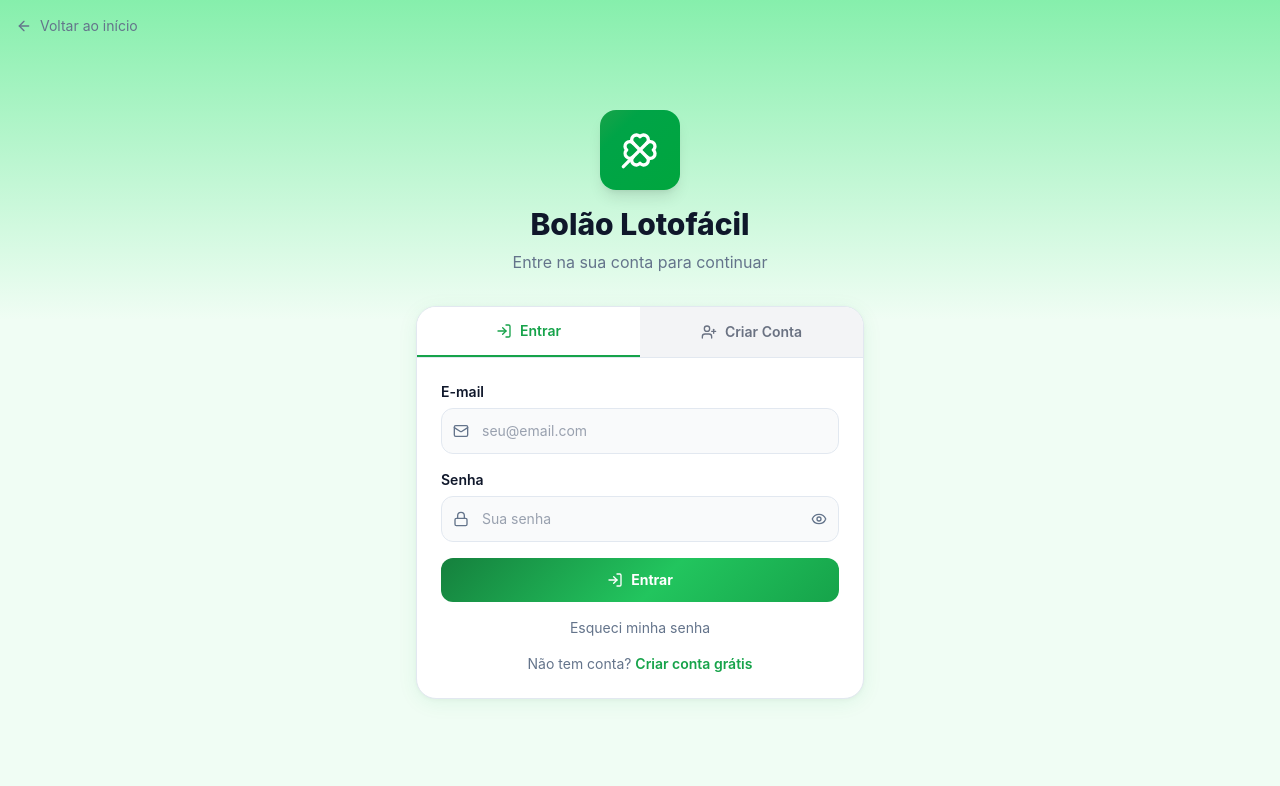
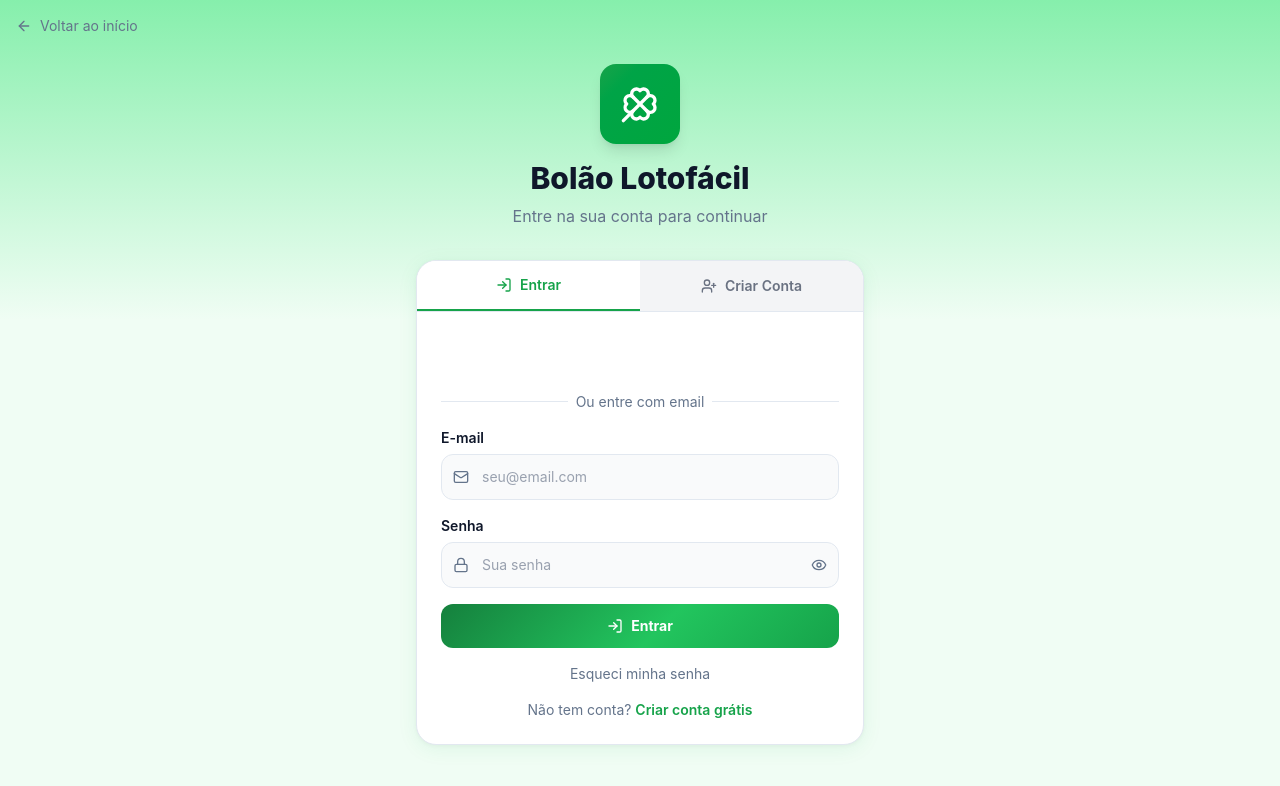
Before and after one commit to DiegoBrito1335/frontend-lotofacil, a React (Vite) app: page /login in a window 1280 px wide. Shown: the top 786 px of the page. Built offline with nearby package versions, Linux system fonts and the light colour scheme; no server answers.

Commit message:
feat: add Google Authentication login button e configs Vite

```diff
--- a/package.json
+++ b/package.json
@@ -13,8 +13,10 @@
     "test:run": "vitest run"
   },
   "dependencies": {
+    "@react-oauth/google": "^0.13.4",
     "@sentry/react": "^8.45.0",
     "axios": "^1.13.4",
+    "jwt-decode": "^4.0.0",
     "lucide-react": "^0.563.0",
     "react": "^19.2.0",
     "react-dom": "^19.2.0",
--- a/src/App.tsx
+++ b/src/App.tsx
@@ -22,6 +22,7 @@ import ResetPasswordPage from '@/pages/ResetPasswordPage'
 import ConfirmarEmailPage from '@/pages/ConfirmarEmailPage'
 import PoliticaPrivacidadePage from '@/pages/PoliticaPrivacidadePage'
 import TermosUsoPage from '@/pages/TermosUsoPage'
+import { GoogleOAuthProvider } from '@react-oauth/google'
 import type { ReactNode } from 'react'
 
 function ProtectedRoute({ children }: { children: ReactNode }) {
@@ -105,11 +106,15 @@ function AppRoutes() {
 }
 
 export default function App() {
+  const clientId = import.meta.env.VITE_GOOGLE_CLIENT_ID || ''
+
   return (
-    <BrowserRouter>
-      <AuthProvider>
-        <AppRoutes />
-      </AuthProvider>
-    </BrowserRouter>
+    <GoogleOAuthProvider clientId={clientId}>
+      <BrowserRouter>
+        <AuthProvider>
+          <AppRoutes />
+        </AuthProvider>
+      </BrowserRouter>
+    </GoogleOAuthProvider>
   )
 }
--- a/src/pages/LoginPage.tsx
+++ b/src/pages/LoginPage.tsx
@@ -14,6 +14,7 @@ import {
   User,
   CheckCircle,
 } from 'lucide-react'
+import { GoogleLogin } from '@react-oauth/google'
 
 type Tab = 'login' | 'registro'
 
@@ -56,6 +57,22 @@ export default function LoginPage() {
       } else {
         setError(error.response?.data?.detail || 'Erro ao fazer login')
       }
+    } finally {
+      setLoading(false)
+    }
+  }
+
+  const handleGoogleSuccess = async (response: any) => {
+    if (!response.credential) return
+    try {
+      setLoading(true)
+      setError('')
+      const { data } = await api.post('/auth/google', { credential: response.credential })
+      login(data)
+      navigate('/boloes')
+    } catch (err: unknown) {
+      const error = err as { response?: { data?: { detail?: string } } }
+      setError(error.response?.data?.detail || 'Erro ao fazer login com o Google')
     } finally {
       setLoading(false)
     }
@@ -171,9 +188,29 @@ export default function LoginPage() {
               )}
 
               {tab === 'login' ? (
-                <form onSubmit={handleLogin} className="space-y-4">
-                  <div>
-                    <label htmlFor="loginEmail" className="block text-sm font-semibold text-text mb-1.5">
+                <div className="space-y-4">
+                  <div className="flex justify-center -mx-1">
+                    <GoogleLogin
+                      onSuccess={handleGoogleSuccess}
+                      onError={() => setError('Falha ao autenticar com o Google')}
+                      theme="outline"
+                      size="large"
+                      width="350"
+                    />
+                  </div>
+
+                  <div className="relative my-4">
+                    <div className="absolute inset-0 flex items-center">
+                      <div className="w-full border-t border-border"></div>
+                    </div>
+                    <div className="relative flex justify-center text-sm">
+                      <span className="px-2 bg-card text-text-muted">Ou entre com email</span>
+                    </div>
+                  </div>
+
+                  <form onSubmit={handleLogin} className="space-y-4">
+                    <div>
+                      <label htmlFor="loginEmail" className="block text-sm font-semibold text-text mb-1.5">
                       E-mail
                     </label>
                     <div className="relative">
@@ -242,6 +279,7 @@ export default function LoginPage() {
                     </button>
                   </p>
                 </form>
+                </div>
               ) : (
                 <form onSubmit={handleRegistro} className="space-y-4">
                   <div>
--- a/vite.config.ts
+++ b/vite.config.ts
@@ -50,7 +50,8 @@ export default defineConfig({
     },
   },
   server: {
-    port: 3000,
+    port: 5173,
+    host: '127.0.0.1',
     proxy: {
       '/api': {
         target: 'http://localhost:8000',
```
Also changed, not shown: 2 other files (tests, documents, lock files or other folders).
